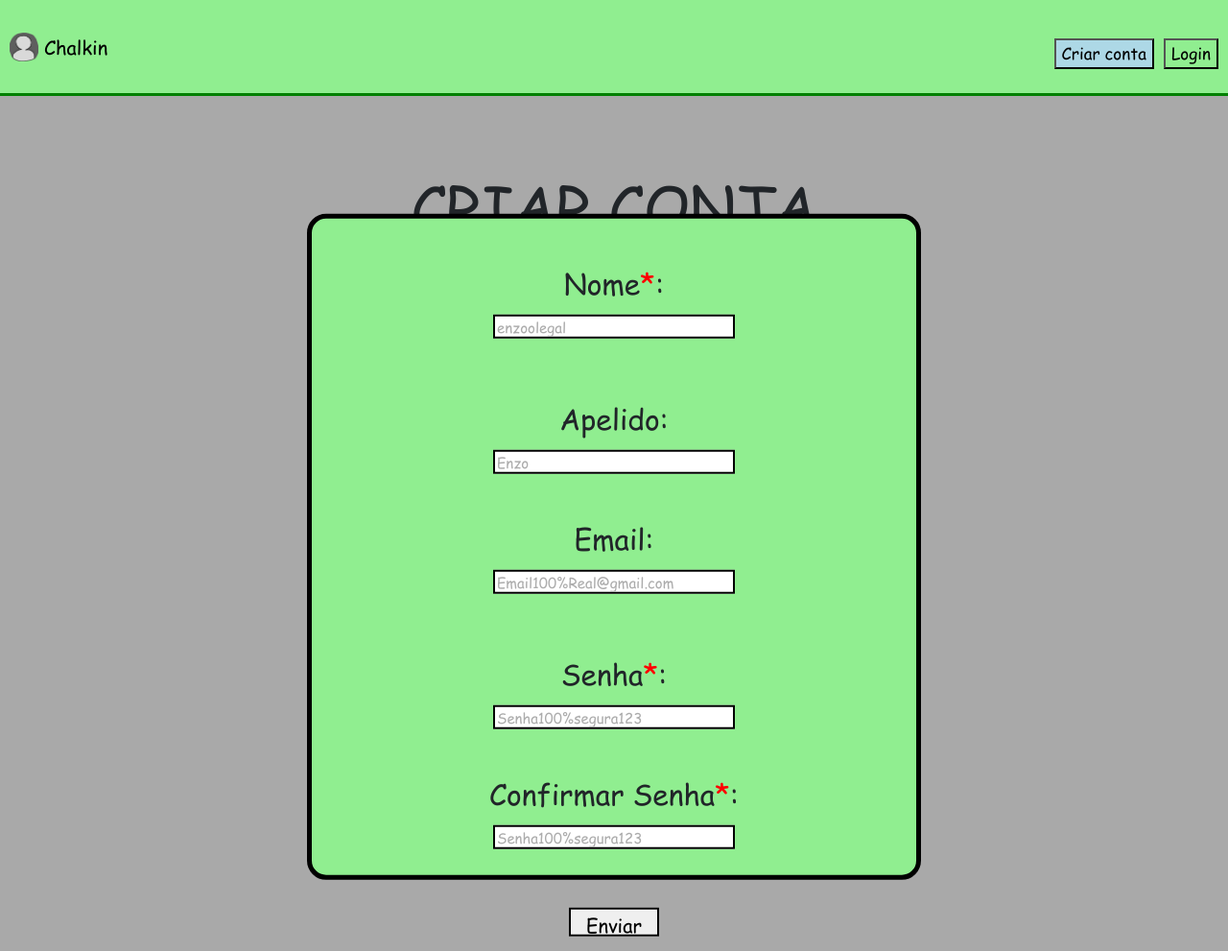
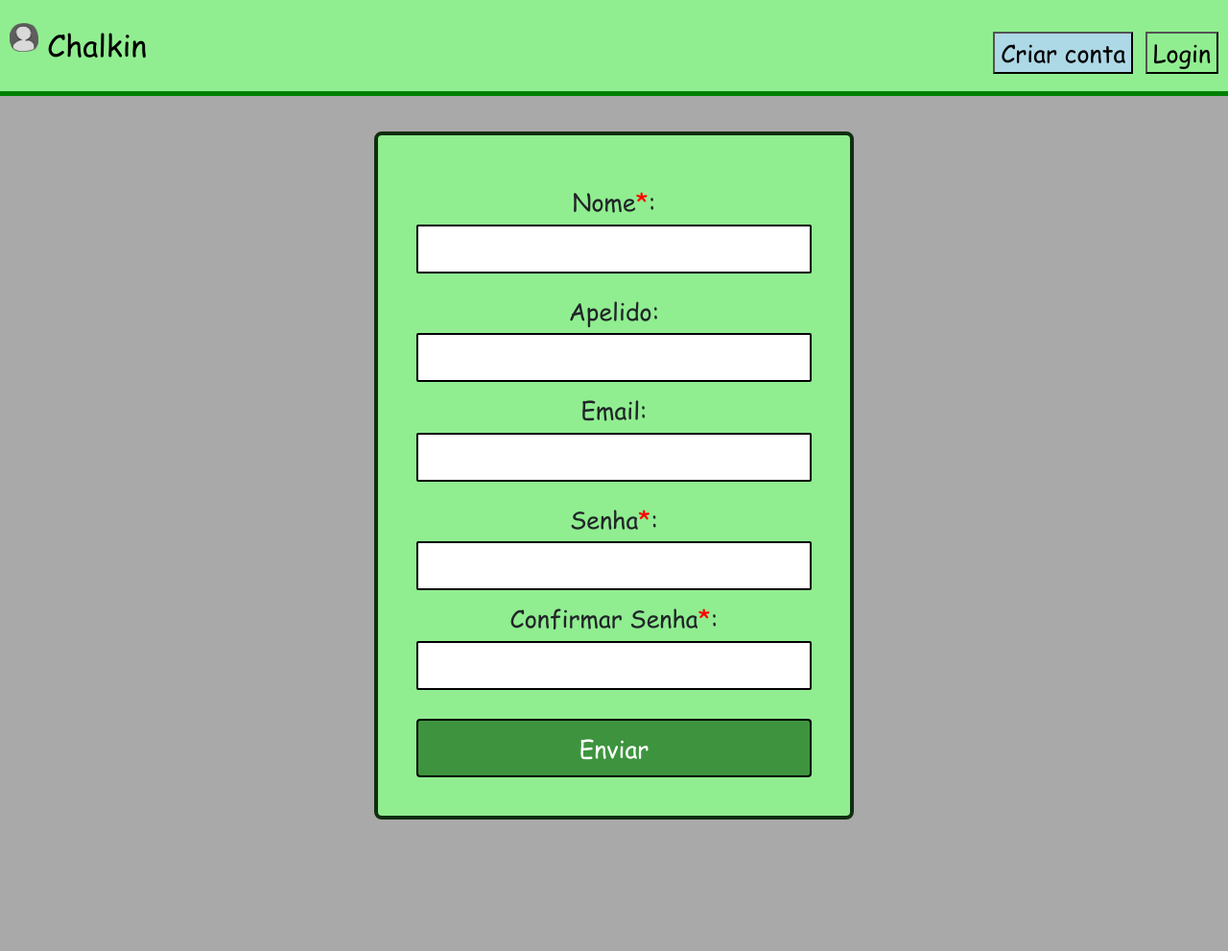
Before and after one commit to Enzopyetroo/Chalkin, a PHP site: page /register.php in a window 1280 px wide. Shown: the whole page at 96% size. Run offline with PHP 8.4, Linux system fonts and the light colour scheme; some libraries are stand-ins or nearby versions.

Commit message:
mais bonito agora eu acho

```diff
--- a/register.php
+++ b/register.php
@@ -1,119 +1,15 @@
-<!DOCTYPE php>
-<html lang="pt-br">
+<!DOCTYPE html>
+<html lang="pt-BR">
 <head>
-    <meta charset="UTF-8">
-    <meta name="viewport" content="width=device-width, initial-scale=1.0">
-    <title>Chalkin - Register</title>
+  <meta charset="UTF-8" />
+  <meta name="viewport" content="width=device-width, initial-scale=1.0" />
   <link rel="stylesheet" href="CSSlegal.css">
   <link rel="stylesheet" href="reset.css">
   <link rel="stylesheet" href="styles.css">
-    <link rel="icon" type="image/x-icon" href="Imagens/moço.png">
-    <style>
-        h1{
-            font-size: 60px;
-            margin-top: 50px;
-        }
-        .Coisa{
-            position:fixed;
-            background-color: #90ee90;
-            border: 5px solid black;
-            border-radius: 20px;
-            width: 30%;
-            height: 70%;
-            top: 75%;
-            right: 50%;
-            font-size: 30px;
-            transform: translate(50%, -75%);
-            justify-content: center;
-            line-break: strict;
-        }
-        #formulario>*{
-            border: none;
-        }
-        .border{
-            border: 2px solid black !important
-        }
-        ::placeholder{
-            color:rgb(172, 172, 172);
-            opacity: 1;
-        }
-        input[type="text"],input[type="password"],input[type="email"]{
-            width: 40%;
-            height: 25px;
-            margin-top: 10px;
-            font-size: 15px !important;
-        }
-        input[type="submit"]{
-            width: 15%;
-            height: 30px;
-            font-size: 20px;
-        }
-        input[type="submit"]:hover{
-            scale: 1.05;
-        }
-        #chalkin{
-            position: absolute;
-            top: 50%;
-            right: 50%;
-            transform: translate(50%, -50%);
-            z-index: 0;
-            width: 100%;
-            opacity: 0.1;
-            filter: blur(10px);
-            font-size: 400px;
-        }
-        span{
-            color: red;
-        }
-        @media only screen and (max-width: 1500px) {
-            .coisa{
-                width: 50%;
-            }
-        }
-        @media only screen and (max-width: 1000px) {
-            .coisa{
-                width: 70%;
-            }
-        }
-        @media only screen and (max-width: 600px) {
-            .coisa{
-                width: 100%;
-                height: 100%;
-                transform: translate(50%, -50%);
-            }
-            #titulo {
-                font-size:45px;
-            }
-            #submit{
-                width: 30%;
-                height: 5%
-            }
-            input[type="text"],input[type="password"],input[type="email"]{
-                width: 70%;
-            }
-        }
-        @media only screen and (max-height: 800px) {
-            #submit{
-                height: 5%
-            }
-            input[type="text"],input[type="password"],input[type="email"]{
-                height: 25px;
-            }
-        }
+  <title>Tela de Login</title>
 
-        @media only screen and (max-width: 300px) {
-            label{
-                font-size: 20px
-            }
-            #titulo {
-                font-size:30px;
-            }
-            #submit{
-                width: 50%;
-            }
-        }
-    </style>
   <script>
+
     if ( window.history.replaceState ) {
         window.history.replaceState( null, null, window.location.href );
     }
@@ -198,38 +94,97 @@
         }
     }
     </script>
-<body id="body">
 
-<?php include 'header.php'?>
 
-<br><br><br><br><br>
-<marquee id="chalkin">Chalkin</marquee>
-<h1 id="Titulo">CRIAR CONTA</h1>
-    <div class="Coisa">
-        <br>
+  <style>
+    body, html {
+      height: 100%;
+      margin: 0;
+      display: flex;
+      align-items: center;
+      justify-content: center;
+      font-size: 25px;
+    }
+
+    .login-container {
+      background-color: #90ee90;
+      padding: 40px;
+      border: 4px solid #102e10;
+      width: 500px;
+      border-radius: 8px;
+    }
+
+    form {
+      display: flex;
+      flex-direction: column;
+    }
+
+    label {
+      margin-top: 10px;
+      margin-bottom: 5px;
+    }
+
+    input[type="text"],
+    input[type="email"],
+    input[type="password"] {
+      padding: 10px;
+      font-size: 18px;
+      border: 2px solid black;
+      border-radius: 2px;
+    }
+
+    input[type="submit"] {
+      margin-top: 20px;
+      padding: 10px;
+      background-color:#3e943e;
+      color: white;
+      border: 2px solid black;
+      border-radius: 4px;
+      cursor: pointer;
+      font-size: 25px;
+      transition: 0.1s;
+    }
+
+    input[type="submit"]:hover {
+      filter: brightness(110%);
+      scale: 1.025;
+    }
+
+    span {
+      color: red;
+    }
+
+    p {
+      margin: 5px 0;
+      font-size: 20px;
+    }
+  </style>
+</head>
+<body>
+    <?php include 'header.php';?>
+  <div class="login-container">
         <form action="criarconta.php" method="post">
-                <label for="fnome">Nome<span>*</span>:</label><br>
-                <input class="border" minlength="3" type="text" id="fnome" name="fnome" placeholder="enzoolegal" required onkeyup="checarnome(this)">
-                <p style="font-size:20px" id="jatem"> </p>
-                <br>
+            <label for="fnome">Nome<span>*</span>:</label>
+            <input minlength="3" type="text" id="fnome" name="fnome" placeholder="enzoolegal" required onkeyup="checarnome(this)">
+            <p id="jatem"> </p>
 
-                <label for="nomexib">Apelido:</label><br>
-                <input class="border" type="text" id="nomexib" name="nomexib" placeholder="Enzo" onkeyup="trimfunc(this)"><br><br>
+            <label for="nomexib">Apelido:</label>
+            <input type="text" id="nomexib" name="nomexib" placeholder="Enzo" onkeyup="trimfunc(this)">
 
-                <label for="email">Email:</label><br>
-                <input class="border" type="email" id="email" name="email" placeholder="Email100%Real@gmail.com" required onkeyup="checarmail(this)">
-                <p style="font-size:20px" id="jatememail"> </p><br>
+            <label for="email">Email:</label>
+            <input type="email" id="email" name="email" placeholder="Email100%Real@gmail.com" required onkeyup="checarmail(this)">
+            <p id="jatememail"> </p>
 
-                <label for="senha" minlength="6">Senha<span>*</span>:</label><br>
-                <input class="border" type="password" id="senha" name="senha" placeholder="Senha100%segura123" required autocomplete="off" onkeyup="senhaa2(this)"><br><br>
+            <label for="senha">Senha<span>*</span>:</label>
+            <input type="password" id="senha" name="senha" placeholder="Senha100%segura123" required autocomplete="off" onkeyup="senhaa2(this)">
 
-                <label for="senha" minlength="6">Confirmar Senha<span>*</span>:</label><br>
-                <input class="border" type="password" id="confirmsenha" name="confirmar" placeholder="Senha100%segura123" required autocomplete="off" onkeyup="senhaa(this)">
-                <p style="font-size:20px" id="senhas"> </p>
-                <br>
+            <label for="confirmsenha">Confirmar Senha<span>*</span>:</label>
+            <input type="password" id="confirmsenha" name="confirmar" placeholder="Senha100%segura123" required autocomplete="off" onkeyup="senhaa(this)">
+            <p id="senhas"> </p>
 
-                <input class="border" type="submit" value="Enviar" id="submit">
+            <input type="submit" value="Enviar" id="submit">
         </form>
   </div>
+
 </body>
 </html>
```
Lines whose indentation alone changed are shown as unchanged.
